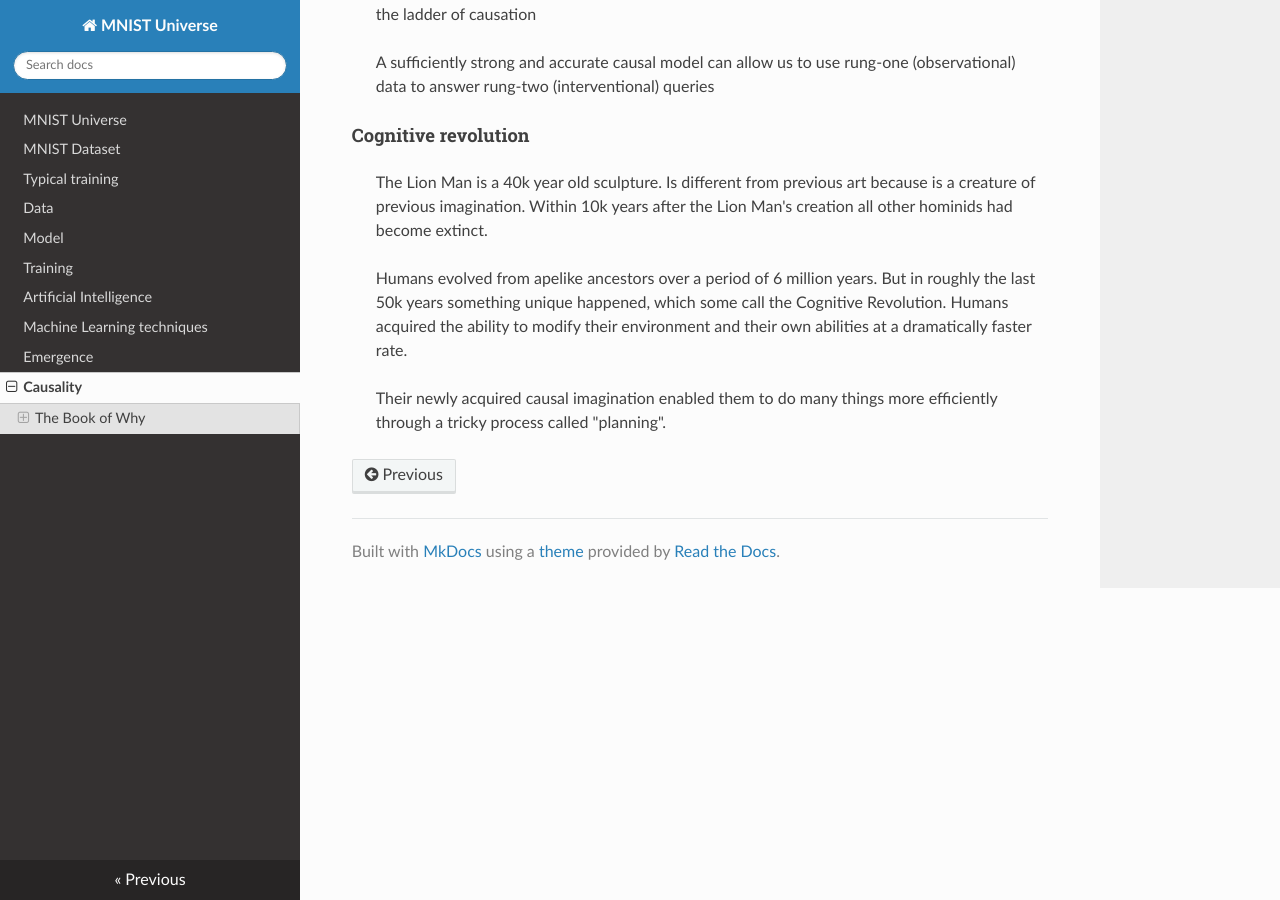
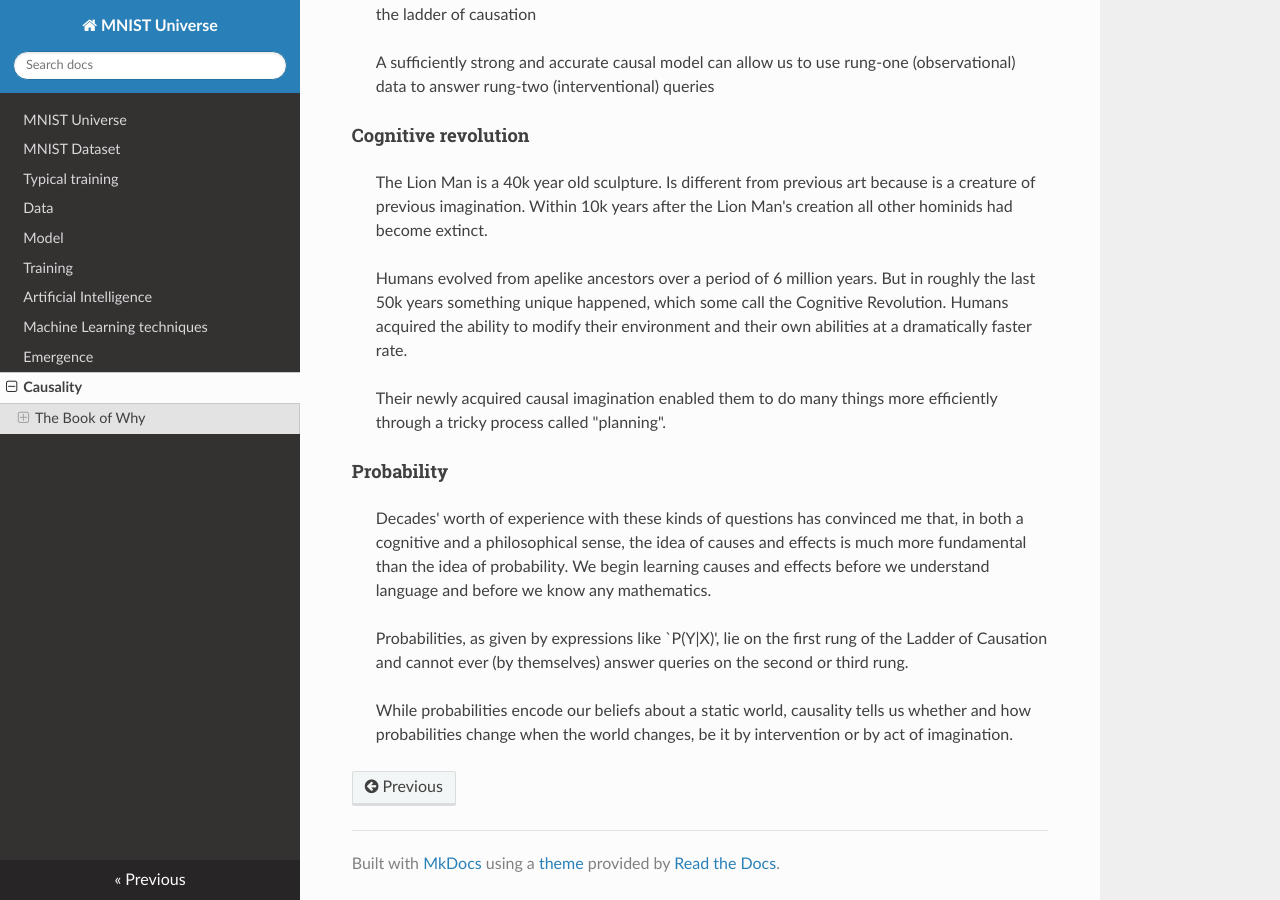
Before and after one commit to ironbar/mnist_universe, an MkDocs documentation site: the page built from docs/08_causality.md, in a window 1280 px wide and 900 px high, scrolled down 970 px. Built offline with MkDocs 1.6.1, drawn with Linux system fonts in a browser that asks for light colours; nearby versions of some CDN libraries.

Commit message:
Update 08_causality.md

```diff
--- a/docs/08_causality.md
+++ b/docs/08_causality.md
@@ -26,3 +26,11 @@ The goal is to relate that to current NN models that do not interact with the wo
 > Humans evolved from apelike ancestors over a period of 6 million years. But in roughly the last 50k years something unique happened, which some call the Cognitive Revolution. Humans acquired the ability to modify their environment and their own abilities at a dramatically faster rate.
 
 > Their newly acquired causal imagination enabled them to do many things more efficiently through a tricky process called "planning".
+
+#### Probability
+
+> Decades' worth of experience with these kinds of questions has convinced me that, in both a cognitive and a philosophical sense, the idea of causes and effects is much more fundamental than the idea of probability. We begin learning causes and effects before we understand language and before we know any mathematics.
+
+> Probabilities, as given by expressions like `P(Y|X)', lie on the first rung of the Ladder of Causation and cannot ever (by themselves) answer queries on the second or third rung.
+
+> While probabilities encode our beliefs about a static world, causality tells us whether and how probabilities change when the world changes, be it by intervention or by act of imagination.
```
